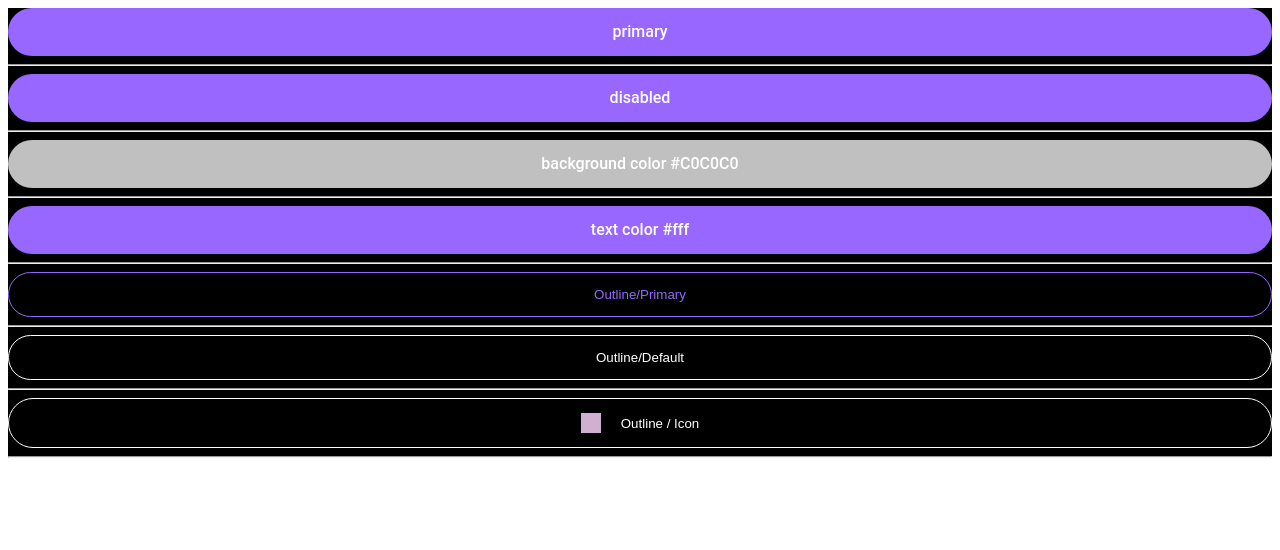
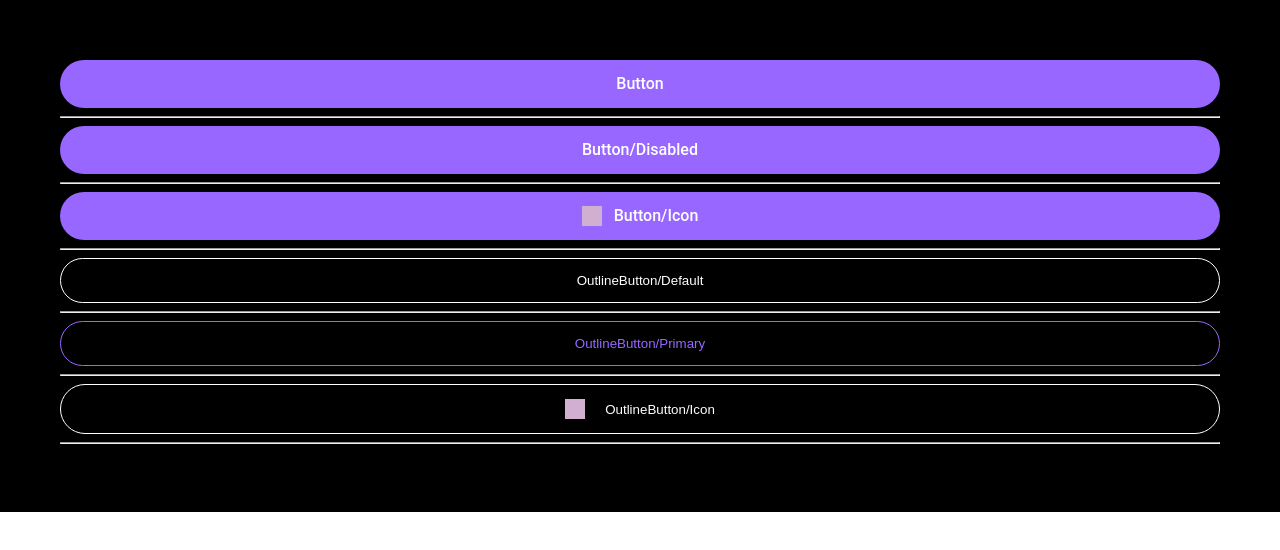
Before and after one commit to chainswap/info, a React (Create React App) app: page / in a window 1280 px wide. Shown: the top 550 px of the page. Built offline with nearby package versions, Linux system fonts and the light colour scheme.

Commit message:
adjust demo buttons

```diff
--- a/src/App.tsx
+++ b/src/App.tsx
@@ -6,29 +6,29 @@ import FakeLogo from './assets/images/dummy_logo.png'
 
 const Background = styled('div')({
   background: `#000000`,
-  height: '100%',
-  width: '100%',
+  padding: 60,
 })
 
 function App() {
   return (
     <Background>
       <React.Fragment>
-        <Button text="primary"></Button>
+        <Button primary>Button</Button>
         <hr />
-        <Button text="disabled" disabled={true}></Button>
+        <Button disabled={true}>Button/Disabled</Button>
         <hr />
-        <Button text="background color #C0C0C0" background="#C0C0C0"></Button>
+        <Button>
+          <img src={FakeLogo} alt={'fake logo'} />
+          Button/Icon
+        </Button>
         <hr />
-        <Button text="text color #fff" color="#fff"></Button>
+        <OutlineButton>OutlineButton/Default</OutlineButton>
         <hr />
-        <OutlineButton primary>Outline/Primary</OutlineButton>
-        <hr />
-        <OutlineButton>Outline/Default</OutlineButton>
+        <OutlineButton primary>OutlineButton/Primary</OutlineButton>
         <hr />
         <OutlineButton>
           <img src={FakeLogo} alt={'fake logo'} />
-          Outline / Icon
+          OutlineButton/Icon
         </OutlineButton>
         <hr />
       </React.Fragment>
--- a/src/components/Button/Button.tsx
+++ b/src/components/Button/Button.tsx
@@ -3,19 +3,20 @@ import { makeStyles } from '@material-ui/styles'
 import { ButtonBase } from '@material-ui/core'
 
 interface Props {
-  text: string
   onClick?: () => void
   width?: string
   background?: string
   disabled?: boolean
   color?: string
+  children?: React.ReactNode
+  primary?: boolean
 }
 
 const useStyles = makeStyles({
   root: {
     width: (props: Props) => (props.width ? props.width : '100%'),
-    background: (props: Props) => (props.background ? props.background : '#9867FF'),
-    color: (props: Props) => (props.color ? props.color : '#fff'),
+    background: '#9867FF',
+    color: '#fff',
     height: 48,
     padding: '14px 24px',
     textAlign: 'center',
@@ -30,6 +31,9 @@ const useStyles = makeStyles({
     '&:hover': {
       background: '#7433FF',
     },
+    '& img': {
+      marginRight: 12,
+    },
   },
 })
 
@@ -38,7 +42,7 @@ export default function Button(props: Props) {
   const classes = useStyles(props)
   return (
     <ButtonBase className={classes.root} onClick={onClick} disabled={disabled}>
-      {props.text}
+      {props.children}
     </ButtonBase>
   )
 }
--- a/src/index.tsx
+++ b/src/index.tsx
@@ -2,6 +2,7 @@ import React from 'react'
 import ReactDOM from 'react-dom'
 import App from './App'
 import reportWebVitals from './reportWebVitals'
+import './index.css'
 
 ReactDOM.render(
   <React.StrictMode>
```
